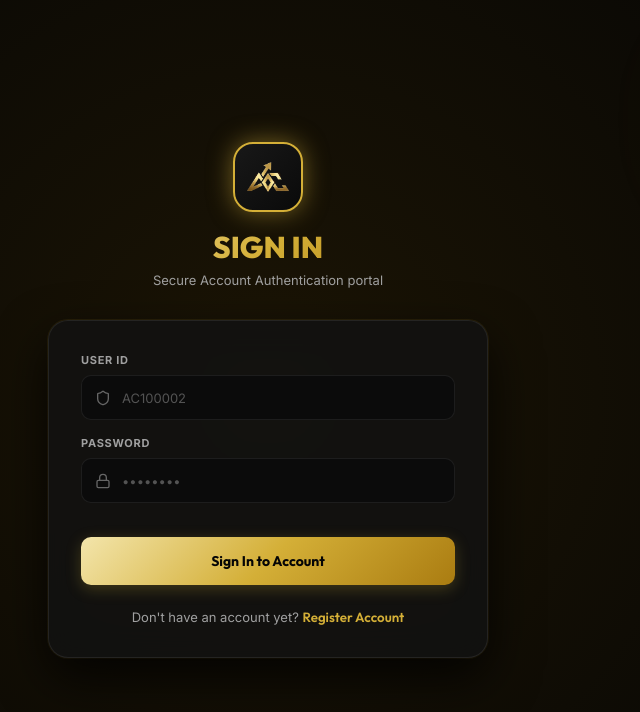
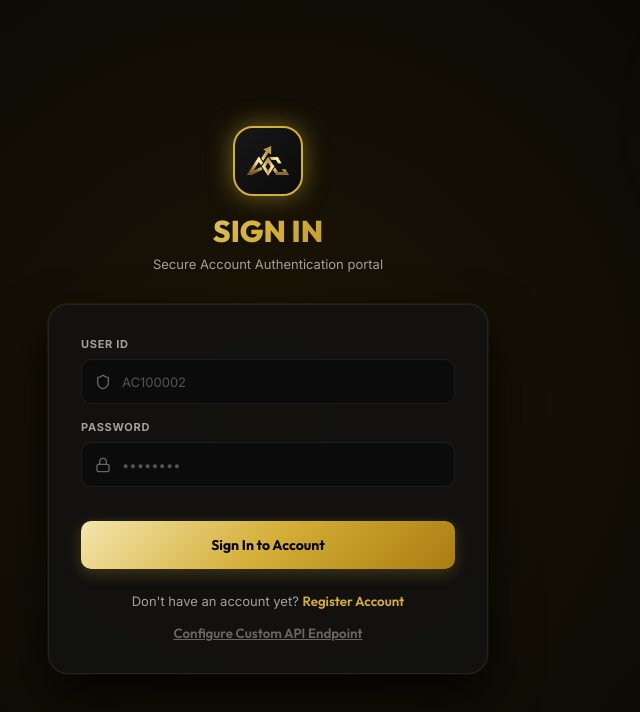
Before and after one commit to Ayushi4974/Aurex-Capital, a React (Vite) app: page / in a window 1280 px wide. Both pictures are taken after a click on the button "Sign In". Shown: the top 712 px of the page, without its empty margins (372-1012 px from the left). Built offline with nearby package versions, Linux system fonts and the light colour scheme.

Commit message:
feat: add configure custom API endpoint link to login screen to support HTTPS CORS bypass using tunnels like ngrok

```diff
--- a/src/pages/Login.jsx
+++ b/src/pages/Login.jsx
@@ -1,7 +1,7 @@
 import React, { useState } from 'react';
 import { motion, AnimatePresence } from 'framer-motion';
 import { Shield, Lock, AlertCircle, CheckCircle } from 'lucide-react';
-import { api } from '../utils/api';
+import { api, setCustomApiUrl } from '../utils/api';
 import logoEmblem from '../assets/logo_emblem.png';
 
 export default function Login({ onAuthSuccess, onNavigateToRegister, isLiveMode, isModal = true, onBackToHome }) {
@@ -168,6 +168,26 @@ export default function Login({ onAuthSuccess, onNavigateToRegister, isLiveMode,
               Register Account
             </button>
           </div>
+          <div style={{ textAlign: 'center', marginTop: '16px', fontSize: '11px' }}>
+            <button
+              onClick={async () => {
+                const currentUrl = localStorage.getItem('aurex_custom_api_url') || 'http://localhost:5000/api';
+                const newUrl = window.prompt(
+                  'Set Custom Backend API Server URL:\n\n' +
+                  'If you are hosting the backend locally or using ngrok, enter the HTTPS/HTTP URL here (e.g. https://xxx.ngrok.app/api or http://192.168.1.XX:5000/api):',
+                  currentUrl
+                );
+                if (newUrl !== null) {
+                  setCustomApiUrl(newUrl);
+                  alert('API URL updated successfully! Refreshing...');
+                  window.location.reload();
+                }
+              }}
+              style={{ background: 'transparent', border: 'none', color: 'var(--text-muted)', textDecoration: 'underline', cursor: 'pointer' }}
+            >
+              Configure Custom API Endpoint
+            </button>
+          </div>
         </div>
       </motion.div>
     </div>
```
